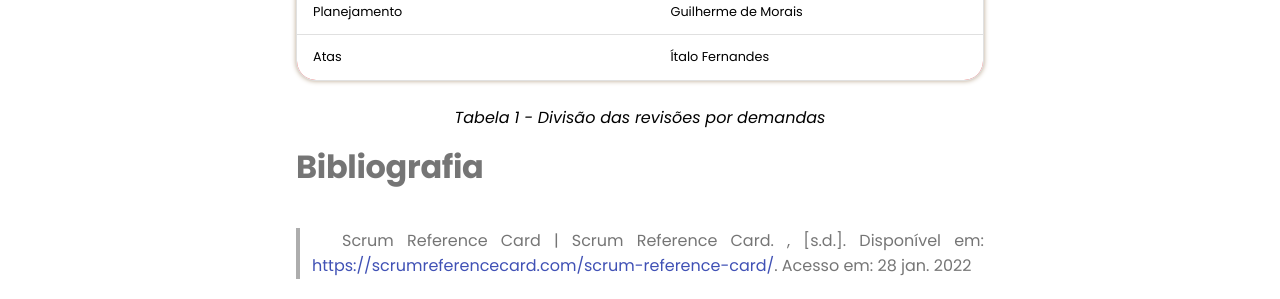
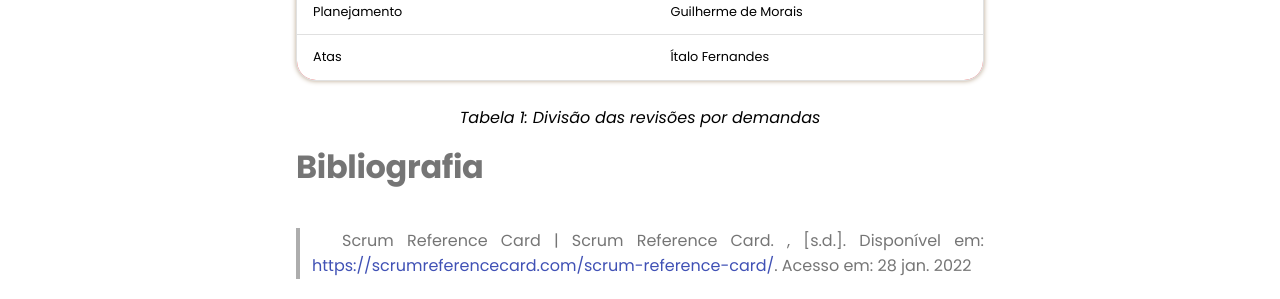
Before and after one commit to UnBArqDsw2021-2/2021.2_G3_stag.io, an MkDocs documentation site: the page built from docs/ArquiteturaEReutilizacao/Reunioes/Sprint/Revisao.md, in a window 1280 px wide and 900 px high, scrolled down 681 px. Shown: the part 355-654 px from the top of the window. Built offline with MkDocs 1.6.1 and Material for MkDocs 9.7.7, drawn with Linux system fonts in a browser that asks for light colours; comment, search, counter and statistics services are not loaded.

```diff
--- a/docs/ArquiteturaEReutilizacao/Reunioes/Sprint/Revisao.md
+++ b/docs/ArquiteturaEReutilizacao/Reunioes/Sprint/Revisao.md
@@ -49,7 +49,7 @@ Quando as mudanças solicitadas forem resolvidas, o autor deve informar o reviso
 </tbody>
 </table>
 
-<figcaption> Tabela 1 - Divisão das revisões por demandas </figcaption>
+<figcaption> Tabela 1: Divisão das revisões por demandas </figcaption>
 
 # Bibliografia
 
```
